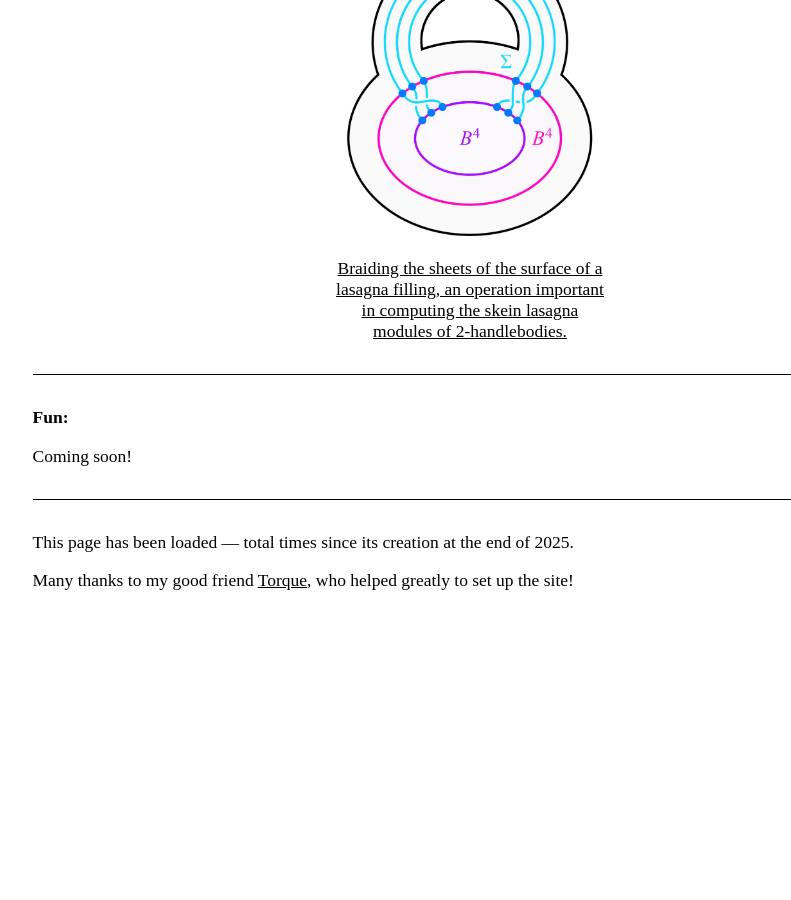
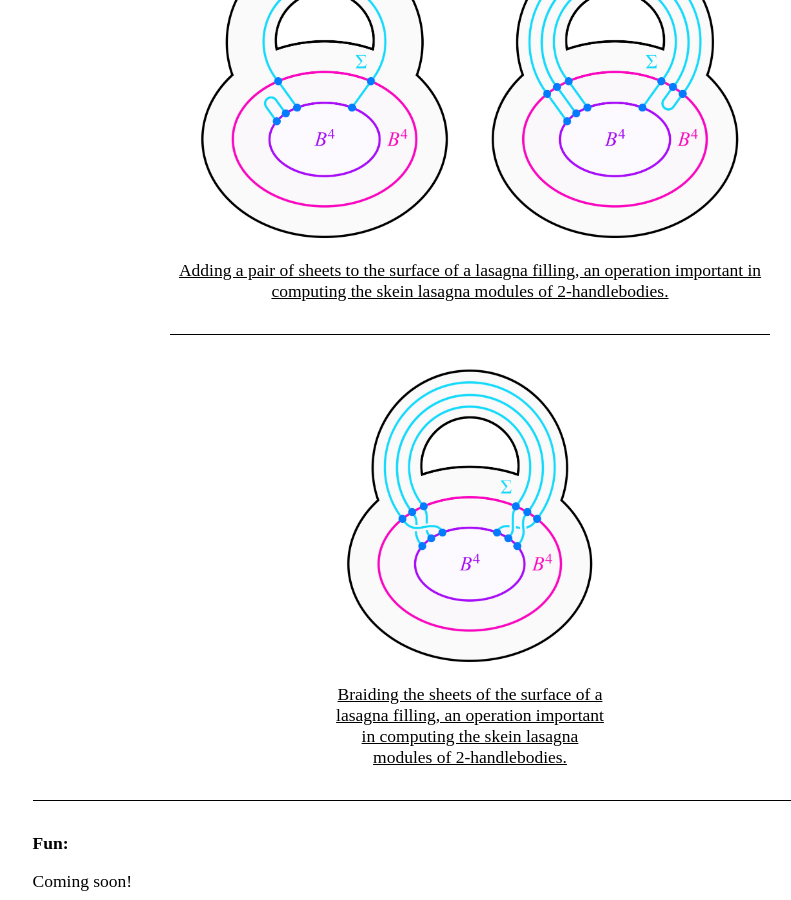
Before and after one commit to AyodejiLindblad/AyodejiLindblad.github.io, a Jekyll site: the page built from index.md, in a window 1280 px wide and 900 px high, scrolled down 3994 px. Shown: the whole window, without its empty margins (170-961 px from the left). Built offline with Jekyll 4.4.1, drawn with Linux system fonts in a browser that asks for light colours; some web fonts are replaced; before the commit the page ends 4641 px from its top, so only the background shows below that.

Commit message:
added other lasagna picture too

```diff
--- a/index.md
+++ b/index.md
@@ -207,6 +207,32 @@ Joint with [Ollie Thakar](https://www.math.harvard.edu/people/thakar-ollie/).
 
 <hr class="hr-600">
 
+<div style="flex: 1; text-align: center; --img-width: 600px;">
+  <figure style="display: inline-block; margin: 0; width: min(var(--img-width), 100%);">
+    <img
+      src="/figures/Lasagna-trace-stretching-sphere.jpg"
+      style="width: 100%; height: auto; max-height: none; display: block; margin: 0 auto;"
+    >
+    <figcaption
+      style="
+        font-family: 'Computer Modern Serif', serif;
+        margin-top: 20px;
+        width: 100%;
+        overflow-wrap: anywhere;
+        word-break: break-word;
+      "
+    >
+      <a href="talks/Skein-lasagna-modules-and-handle-attachments.pdf"
+         style="display: block; width: 100%; overflow-wrap: anywhere; word-break: break-word;">
+        Adding a pair of sheets to the surface of a lasagna filling, an operation important in computing the skein lasagna modules of 2-handlebodies.
+      </a>
+    </figcaption>
+  </figure>
+</div>
+
+
+<hr class="hr-600">
+
 <div style="flex: 1; text-align: center; --img-width: 275px;">
   <figure style="display: inline-block; margin: 0; width: min(var(--img-width), 100%);">
     <img
```
